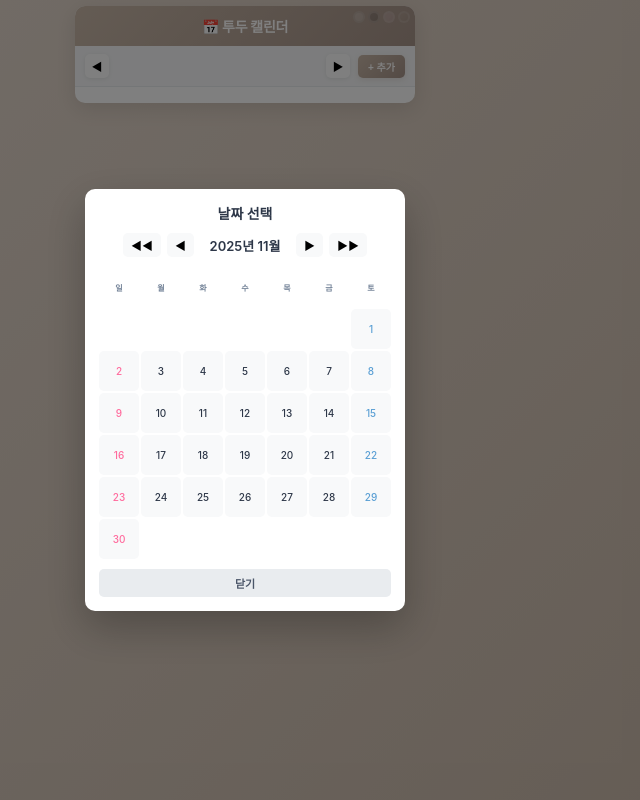
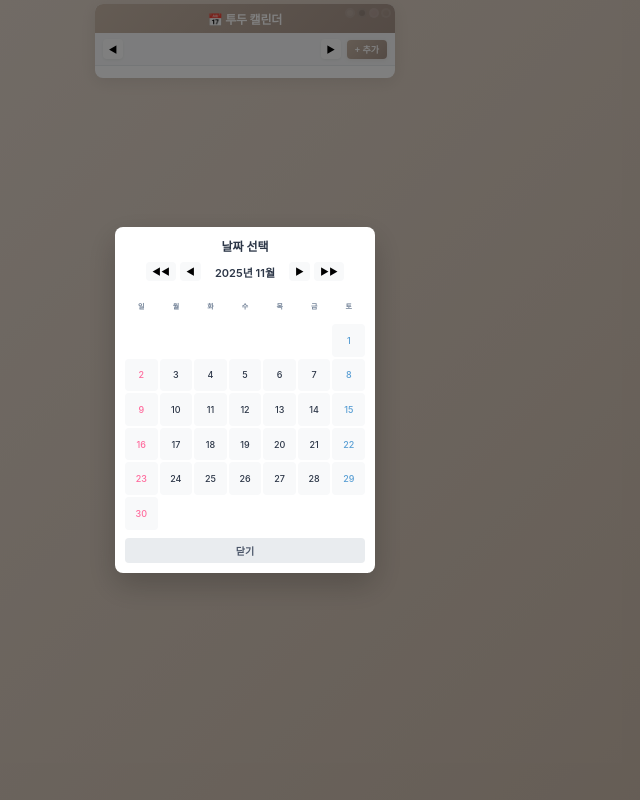
Before and after one commit to thgl0225/Calender, a plain HTML site: page index.html in a window 1280 px wide. Both pictures are taken after a click on the element 612 px from the left and 66 px from the top of the page. Shown: the whole page, without its empty margins (395-1035 px from the left). Drawn offline with Linux system fonts and the light colour scheme.

Commit message:
Update style.css

```diff
--- a/style.css
+++ b/style.css
@@ -38,16 +38,16 @@ body {
     font-family: -apple-system, BlinkMacSystemFont, 'Segoe UI', Roboto, 'Helvetica Neue', Arial, sans-serif;
     background: linear-gradient(135deg, var(--theme-light) 0%, var(--theme-primary) 100%);
     min-height: 100vh;
-    padding: 6px;
+    padding: 4px;
     transition: background 0.3s ease;
 }
 
 .container {
-    max-width: 340px;
+    max-width: 300px;
     margin: 0 auto;
     background: white;
-    border-radius: 10px;
-    box-shadow: 0 6px 20px rgba(0,0,0,0.1);
+    border-radius: 8px;
+    box-shadow: 0 4px 16px rgba(0,0,0,0.08);
     overflow: hidden;
     position: relative;
 }
@@ -55,12 +55,12 @@ body {
 /* 테마 선택기 */
 .theme-selector {
     position: absolute;
-    top: 5px;
-    right: 5px;
+    top: 4px;
+    right: 4px;
     display: flex;
-    gap: 3px;
+    gap: 2px;
     z-index: 10;
-    opacity: 0.2;
+    opacity: 0.15;
     transition: opacity 0.3s ease;
 }
 
@@ -69,8 +69,8 @@ body {
 }
 
 .theme-btn {
-    width: 12px;
-    height: 12px;
+    width: 10px;
+    height: 10px;
     border-radius: 50%;
     border: 2px solid rgba(255,255,255,0.5);
     cursor: pointer;
@@ -90,7 +90,7 @@ body {
 .header {
     background: linear-gradient(135deg, var(--theme-primary) 0%, var(--theme-secondary) 100%);
     color: white;
-    padding: 10px;
+    padding: 6px;
     text-align: center;
 }
 
@@ -98,9 +98,9 @@ body.white .header { color: #333; }
 body.black .header { color: #fff; }
 
 .header h1 {
-    font-size: 14px;
+    font-size: 12px;
     font-weight: 700;
-    letter-spacing: -0.3px;
+    letter-spacing: -0.2px;
 }
 
 /* 컨트롤 */
@@ -108,38 +108,38 @@ body.black .header { color: #fff; }
     display: flex;
     justify-content: space-between;
     align-items: center;
-    padding: 8px 10px;
+    padding: 6px 8px;
     background: #f8f9fa;
     border-bottom: 1px solid #e9ecef;
-    gap: 8px;
+    gap: 6px;
 }
 
 .nav-btn {
-    width: 24px;
-    height: 24px;
+    width: 20px;
+    height: 20px;
     border: none;
     background: white;
-    border-radius: 5px;
+    border-radius: 4px;
     cursor: pointer;
-    font-size: 11px;
+    font-size: 9px;
     transition: all 0.2s ease;
-    box-shadow: 0 1px 4px rgba(0,0,0,0.08);
+    box-shadow: 0 1px 3px rgba(0,0,0,0.06);
     flex-shrink: 0;
 }
 
 .nav-btn:hover {
     transform: translateY(-1px);
-    box-shadow: 0 2px 6px rgba(0,0,0,0.12);
+    box-shadow: 0 2px 5px rgba(0,0,0,0.1);
 }
 
 #current-month-year {
-    font-size: 13px;
+    font-size: 11px;
     font-weight: 600;
     color: #2d3748;
     text-align: center;
     cursor: pointer;
-    padding: 4px 8px;
-    border-radius: 5px;
+    padding: 3px 6px;
+    border-radius: 4px;
     transition: all 0.2s ease;
     flex: 1;
 }
@@ -149,16 +149,16 @@ body.black .header { color: #fff; }
 }
 
 #add-todo-btn {
-    padding: 4px 10px;
+    padding: 3px 8px;
     background: linear-gradient(135deg, var(--theme-primary) 0%, var(--theme-secondary) 100%);
     color: white;
     border: none;
-    border-radius: 5px;
-    font-size: 10px;
+    border-radius: 4px;
+    font-size: 9px;
     font-weight: 600;
     cursor: pointer;
     transition: all 0.3s ease;
-    box-shadow: 0 2px 6px rgba(169, 147, 130, 0.2);
+    box-shadow: 0 1px 4px rgba(169, 147, 130, 0.15);
     flex-shrink: 0;
 }
 
@@ -166,12 +166,12 @@ body.white #add-todo-btn { color: #333; }
 
 #add-todo-btn:hover {
     transform: translateY(-1px);
-    box-shadow: 0 3px 8px rgba(169, 147, 130, 0.3);
+    box-shadow: 0 2px 6px rgba(169, 147, 130, 0.25);
 }
 
 /* 캘린더 그리드 */
 .calendar-container {
-    padding: 8px;
+    padding: 6px;
 }
 
 #calendar-grid {
@@ -185,8 +185,8 @@ body.white #add-todo-btn { color: #333; }
     display: flex;
     align-items: center;
     justify-content: center;
-    border-radius: 5px;
-    font-size: 10px;
+    border-radius: 4px;
+    font-size: 9px;
     font-weight: 500;
     cursor: pointer;
     transition: all 0.2s ease;
@@ -200,9 +200,9 @@ body.white #add-todo-btn { color: #333; }
     cursor: default;
     font-weight: 700;
     color: #718096;
-    font-size: 8px;
+    font-size: 7px;
     aspect-ratio: auto;
-    height: 16px;
+    height: 14px;
 }
 
 .day-cell.empty {
@@ -241,28 +241,32 @@ body.white .day-cell.today.selected { color: #333; }
 .day-cell.sunday { color: #ff6b9d; }
 .day-cell.saturday { color: #5a9fd4; }
 
-/* 투두 점 */
-.todo-dot {
+/* 카테고리 점 */
+.category-dots {
     position: absolute;
-    bottom: 2px;
+    bottom: 1px;
+    display: flex;
+    gap: 1px;
+}
+
+.category-dot {
     width: 3px;
     height: 3px;
-    background: var(--theme-primary);
     border-radius: 50%;
-    animation: pulse 2s infinite;
 }
 
-@keyframes pulse {
-    0%, 100% { opacity: 1; }
-    50% { opacity: 0.5; }
-}
+.category-dot.work { background: #4a90e2; }
+.category-dot.study { background: #f39c12; }
+.category-dot.exercise { background: #e74c3c; }
+.category-dot.personal { background: #9b59b6; }
+.category-dot.etc { background: #95a5a6; }
 
 /* 완료 마크 */
 .complete-mark {
     position: absolute;
     top: 1px;
     right: 1px;
-    font-size: 7px;
+    font-size: 6px;
     opacity: 0.7;
 }
 
@@ -309,10 +313,22 @@ body.white .day-cell.today.selected { color: #333; }
     background: #f8f9fa;
     border-radius: 5px;
     transition: all 0.2s ease;
+    border-left: 3px solid transparent;
 }
+
+#todo-tooltip li.work { border-left-color: #4a90e2; }
+#todo-tooltip li.study { border-left-color: #f39c12; }
+#todo-tooltip li.exercise { border-left-color: #e74c3c; }
+#todo-tooltip li.personal { border-left-color: #9b59b6; }
+#todo-tooltip li.etc { border-left-color: #95a5a6; }
 
 #todo-tooltip li:hover {
     background: #e9ecef;
+}
+
+#todo-tooltip li.dragging {
+    opacity: 0.5;
+    cursor: move;
 }
 
 .todo-info {
@@ -321,6 +337,7 @@ body.white .day-cell.today.selected { color: #333; }
     gap: 6px;
     flex: 1;
     min-width: 0;
+    cursor: move;
 }
 
 .todo-info input[type="checkbox"] {
@@ -427,18 +444,18 @@ body.white .day-cell.today.selected { color: #333; }
 
 .date-picker-content {
     background: white;
-    border-radius: 10px;
-    padding: 14px;
+    border-radius: 8px;
+    padding: 10px;
     width: 90%;
-    max-width: 320px;
-    box-shadow: 0 16px 40px rgba(0,0,0,0.25);
+    max-width: 260px;
+    box-shadow: 0 12px 30px rgba(0,0,0,0.2);
 }
 
 .date-picker-content h3 {
-    font-size: 14px;
+    font-size: 12px;
     font-weight: 700;
     color: #2d3748;
-    margin-bottom: 10px;
+    margin-bottom: 8px;
     text-align: center;
 }
 
@@ -446,17 +463,17 @@ body.white .day-cell.today.selected { color: #333; }
     display: flex;
     justify-content: center;
     align-items: center;
-    gap: 6px;
-    margin-bottom: 10px;
+    gap: 4px;
+    margin-bottom: 8px;
 }
 
 .year-month-selector button {
-    padding: 4px 8px;
+    padding: 3px 6px;
     border: none;
     background: #f8f9fa;
-    border-radius: 5px;
+    border-radius: 4px;
     cursor: pointer;
-    font-size: 11px;
+    font-size: 9px;
     transition: all 0.2s ease;
 }
 
@@ -465,10 +482,10 @@ body.white .day-cell.today.selected { color: #333; }
 }
 
 #picker-month-year {
-    font-size: 13px;
+    font-size: 11px;
     font-weight: 600;
     color: #2d3748;
-    min-width: 90px;
+    min-width: 80px;
     text-align: center;
 }
 
@@ -476,7 +493,7 @@ body.white .day-cell.today.selected { color: #333; }
     display: grid;
     grid-template-columns: repeat(7, 1fr);
     gap: 2px;
-    margin-bottom: 10px;
+    margin-bottom: 8px;
 }
 
 .picker-day-cell {
@@ -484,8 +501,8 @@ body.white .day-cell.today.selected { color: #333; }
     display: flex;
     align-items: center;
     justify-content: center;
-    border-radius: 5px;
-    font-size: 10px;
+    border-radius: 4px;
+    font-size: 9px;
     font-weight: 500;
     cursor: pointer;
     transition: all 0.2s ease;
@@ -498,7 +515,7 @@ body.white .day-cell.today.selected { color: #333; }
     cursor: default;
     font-weight: 700;
     color: #718096;
-    font-size: 8px;
+    font-size: 7px;
 }
 
 .picker-day-cell.empty {
@@ -515,12 +532,12 @@ body.white .day-cell.today.selected { color: #333; }
 
 .close-picker-btn {
     width: 100%;
-    padding: 6px;
+    padding: 5px;
     border: none;
     background: #e9ecef;
     color: #4a5568;
-    border-radius: 5px;
-    font-size: 11px;
+    border-radius: 4px;
+    font-size: 10px;
     font-weight: 600;
     cursor: pointer;
     transition: all 0.2s ease;
@@ -551,6 +568,8 @@ body.white .day-cell.today.selected { color: #333; }
     width: 90%;
     max-width: 280px;
     box-shadow: 0 16px 40px rgba(0,0,0,0.25);
+    max-height: 80vh;
+    overflow-y: auto;
 }
 
 .modal-content h3 {
@@ -570,6 +589,10 @@ body.white .day-cell.today.selected { color: #333; }
     font-weight: 600;
     color: #4a5568;
     margin-bottom: 3px;
+}
+
+.form-group input[type="checkbox"] {
+    margin-right: 4px;
 }
 
 .form-group input,
@@ -595,11 +618,6 @@ body.white .day-cell.today.selected { color: #333; }
 .form-group textarea {
     resize: vertical;
     min-height: 40px;
-}
-
-/* 날짜 input 요일 색상 */
-.form-group input[type="date"] {
-    color-scheme: light;
 }
 
 .modal-buttons {
@@ -641,16 +659,19 @@ body.white #save-todo-btn { color: #333; }
 }
 
 /* 스크롤바 */
-#todo-tooltip::-webkit-scrollbar {
+#todo-tooltip::-webkit-scrollbar,
+.modal-content::-webkit-scrollbar {
     width: 4px;
 }
 
-#todo-tooltip::-webkit-scrollbar-track {
+#todo-tooltip::-webkit-scrollbar-track,
+.modal-content::-webkit-scrollbar-track {
     background: #f1f1f1;
     border-radius: 10px;
 }
 
-#todo-tooltip::-webkit-scrollbar-thumb {
+#todo-tooltip::-webkit-scrollbar-thumb,
+.modal-content::-webkit-scrollbar-thumb {
     background: var(--theme-primary);
     border-radius: 10px;
 }
@@ -658,19 +679,11 @@ body.white #save-todo-btn { color: #333; }
 /* 반응형 */
 @media (max-width: 400px) {
     body {
-        padding: 4px;
+        padding: 2px;
     }
 
     .container {
         max-width: 100%;
-        border-radius: 8px;
-    }
-
-    .day-cell {
-        font-size: 9px;
-    }
-
-    #todo-tooltip {
-        min-width: 180px;
+        border-radius: 6px;
     }
 }
```
